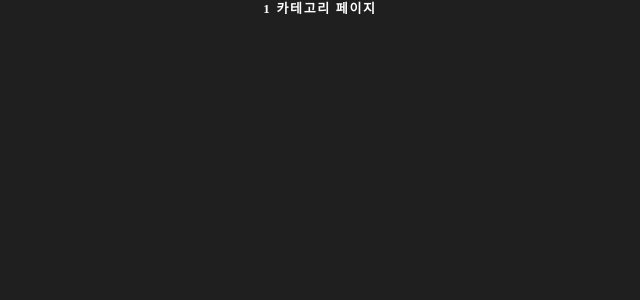
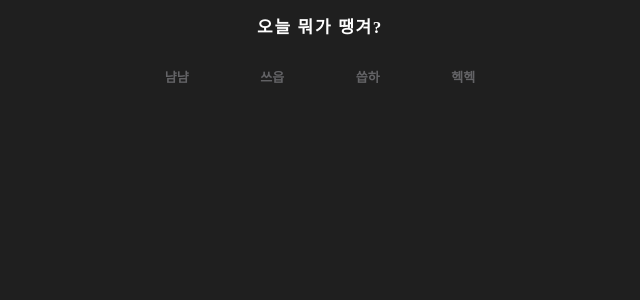
Before and after one commit to depromeet/ohmebddeng-frontend, a Next.js app: page /category/1 in a window 1280 px wide. Shown: the top 300 px of the page, without its empty margins (320-960 px from the left). Built offline with nearby package versions, Linux system fonts and the light colour scheme; a web font is replaced by a local one.

Commit message:
feat: add basic category page

```diff
--- a/src/components/Common/Header/index.tsx
+++ b/src/components/Common/Header/index.tsx
@@ -19,12 +19,9 @@ const CenterContainer = styled.header`
   display: flex;
   justify-content: center;
   align-items: center;
-
-  & span {
-    font-size: 17px;
-    font-weight: 800;
-    line-height: 23.8px;
-  }
+  font-size: 17px;
+  font-weight: 800;
+  line-height: 23.8px;
 `;
 
 const SideContainer = styled.header`
--- a/src/pages/category/[level].tsx
+++ b/src/pages/category/[level].tsx
@@ -1,10 +1,49 @@
+import { css } from '@emotion/react';
+import styled from '@emotion/styled';
 import type { NextPage } from 'next';
 import { useRouter } from 'next/router';
+import { Header } from '@/components/Common';
+import { TASTE_LEVEL } from '@/types';
 
 const CategoryByTaste: NextPage = () => {
   const router = useRouter();
   const { level } = router.query;
-  return <div>{level} 카테고리 페이지</div>;
+  return (
+    <div>
+      <Header type="center">오늘 뭐가 땡겨?</Header>
+      <Wrapper>
+        <Tabs>
+          {Object.values(TASTE_LEVEL).map((_level) => (
+            <Tab key={_level} active={_level === level}>
+              {_level}
+            </Tab>
+          ))}
+        </Tabs>
+      </Wrapper>
+    </div>
+  );
 };
 
+const Wrapper = styled.div`
+  padding: 0 16px;
+`;
+const Tabs = styled.nav`
+  display: flex;
+`;
+const Tab = styled.button<{ active?: boolean }>`
+  padding: 13px 0;
+  flex: 1;
+  color: ${({ theme }) => theme.colors.grey20};
+  background-color: transparent;
+  border: none;
+  outline: none;
+
+  ${({ theme, active }) =>
+    active &&
+    css`
+      color: ${theme.colors.white};
+      border-bottom: 2px solid ${theme.colors.red};
+    `}
+`;
+
 export default CategoryByTaste;
```
